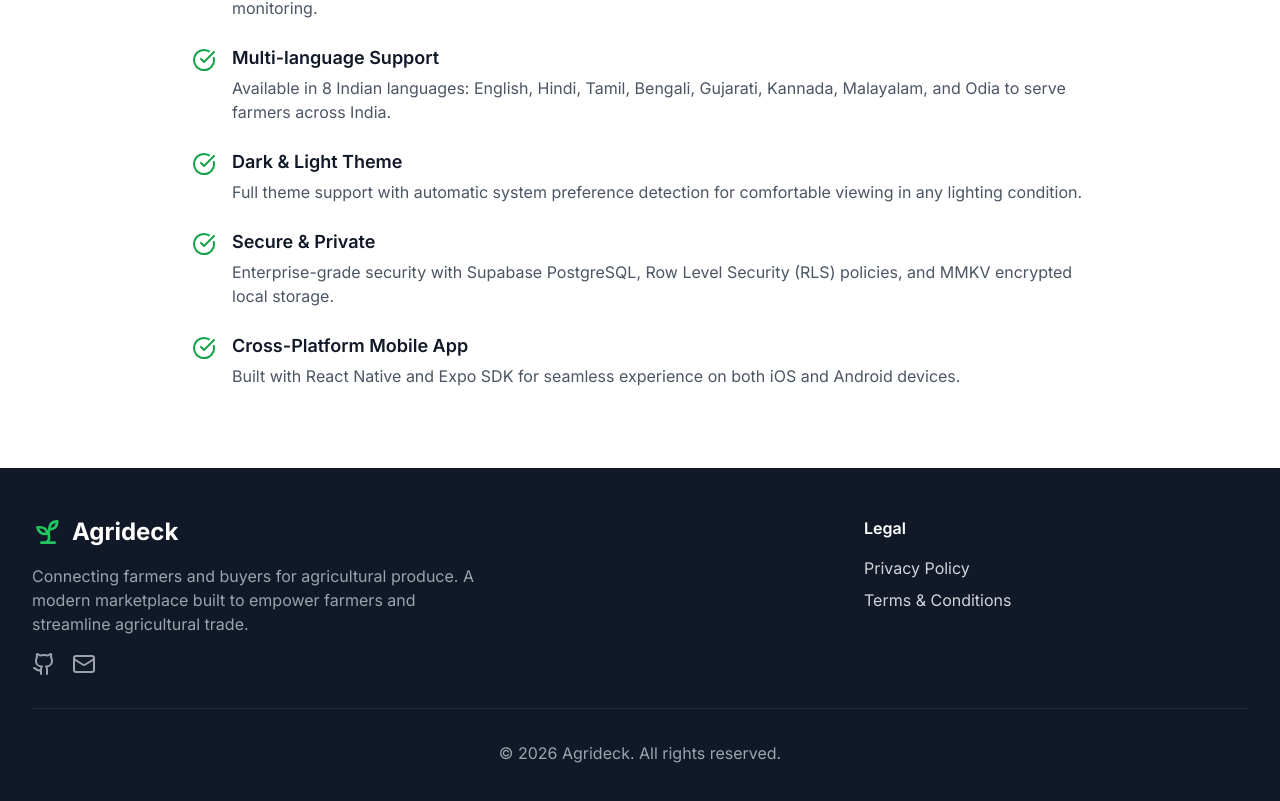
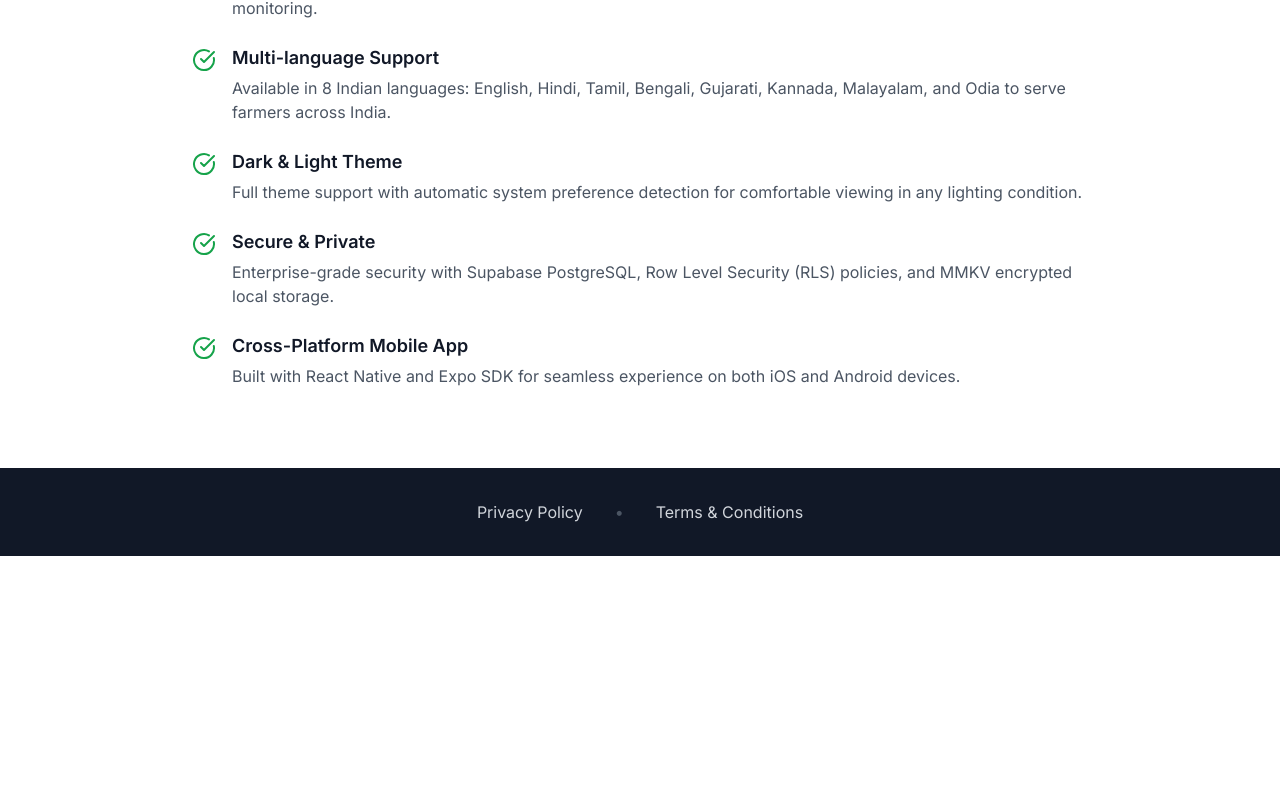
Before and after one commit to sarveshhh-m/agrideck-web, a Next.js app: page / in a window 1280 px wide. Shown: the part 856-1657 px from the top of the page. After the commit the page ends 1412 px from the top, so only its background shows below. Built offline with nearby package versions, Linux system fonts and the light colour scheme.

Commit message:
Simplify footer to only show Privacy Policy and Terms & Conditions

```diff
--- a/app/components/Footer.tsx
+++ b/app/components/Footer.tsx
@@ -1,60 +1,17 @@
 import Link from "next/link";
-import { Sprout, Mail, Github } from "lucide-react";
 
 export default function Footer() {
-  const currentYear = new Date().getFullYear();
-
   return (
     <footer className="bg-gray-900 text-gray-300">
-      <div className="max-w-7xl mx-auto px-4 sm:px-6 lg:px-8 py-12">
-        <div className="grid grid-cols-1 md:grid-cols-3 gap-8">
-          {/* Brand */}
-          <div className="col-span-1 md:col-span-2">
-            <div className="flex items-center space-x-2 mb-4">
-              <Sprout className="h-8 w-8 text-primary-500" />
-              <span className="text-2xl font-bold text-white">Agrideck</span>
-            </div>
-            <p className="text-gray-400 mb-4 max-w-md">
-              Connecting farmers and buyers for agricultural produce. A modern marketplace built to empower farmers and streamline agricultural trade.
-            </p>
-            <div className="flex space-x-4">
-              <a
-                href="https://github.com/sarveshhh-m/agrideck-stable"
-                target="_blank"
-                rel="noopener noreferrer"
-                className="text-gray-400 hover:text-primary-500 transition"
-              >
-                <Github className="h-6 w-6" />
-              </a>
-              <a
-                href="mailto:support@agrideck.com"
-                className="text-gray-400 hover:text-primary-500 transition"
-              >
-                <Mail className="h-6 w-6" />
-              </a>
-            </div>
-          </div>
-
-          {/* Legal */}
-          <div>
-            <h3 className="text-white font-semibold mb-4">Legal</h3>
-            <ul className="space-y-2">
-              <li>
+      <div className="max-w-7xl mx-auto px-4 sm:px-6 lg:px-8 py-8">
+        <div className="flex justify-center items-center gap-8">
           <Link href="/privacy" className="hover:text-primary-500 transition">
             Privacy Policy
           </Link>
-              </li>
-              <li>
+          <span className="text-gray-600">•</span>
           <Link href="/terms" className="hover:text-primary-500 transition">
             Terms & Conditions
           </Link>
-              </li>
-            </ul>
-          </div>
-        </div>
-
-        <div className="border-t border-gray-800 mt-8 pt-8 text-center text-gray-400">
-          <p>&copy; {currentYear} Agrideck. All rights reserved.</p>
         </div>
       </div>
     </footer>
```
Lines whose indentation alone changed are shown as unchanged.
